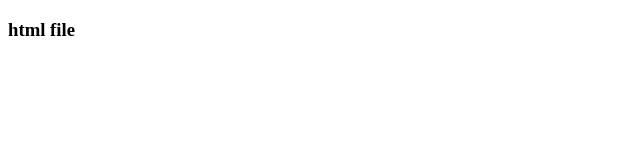
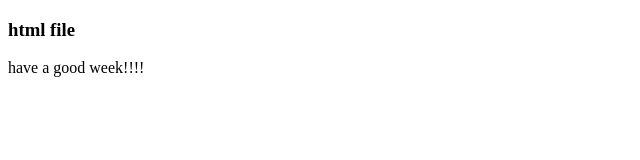
Before and after one commit to Dvori-558/demo, a plain HTML site: page index.html in a window 1280 px wide. Shown: the whole page, without its empty margins (0-640 px from the left). Drawn offline with Linux system fonts and the light colour scheme.

Commit message:
update index file

```diff
--- a/index.html
+++ b/index.html
@@ -7,5 +7,6 @@
 </head>
 <body>
     <h3>html file</h3>
+    <p>have a good week!!!!</p>
 </body>
 </html>
```
